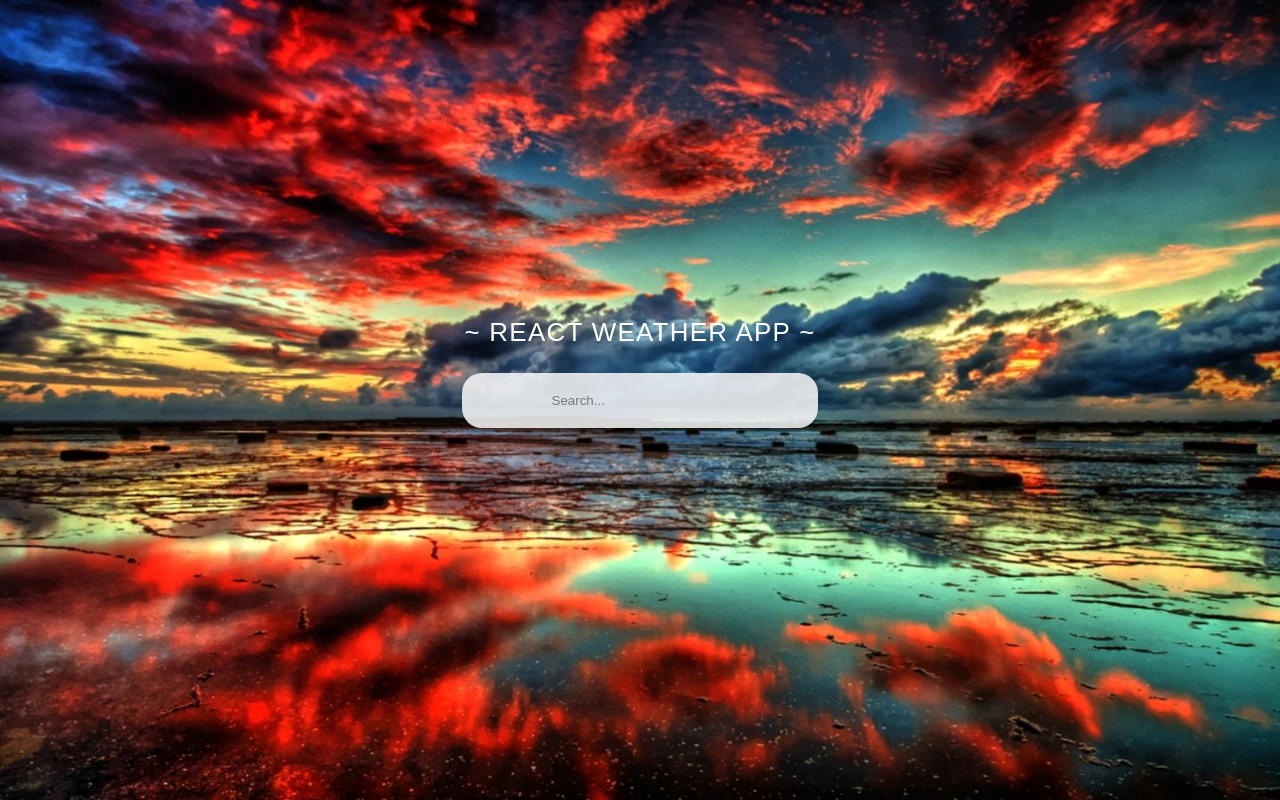
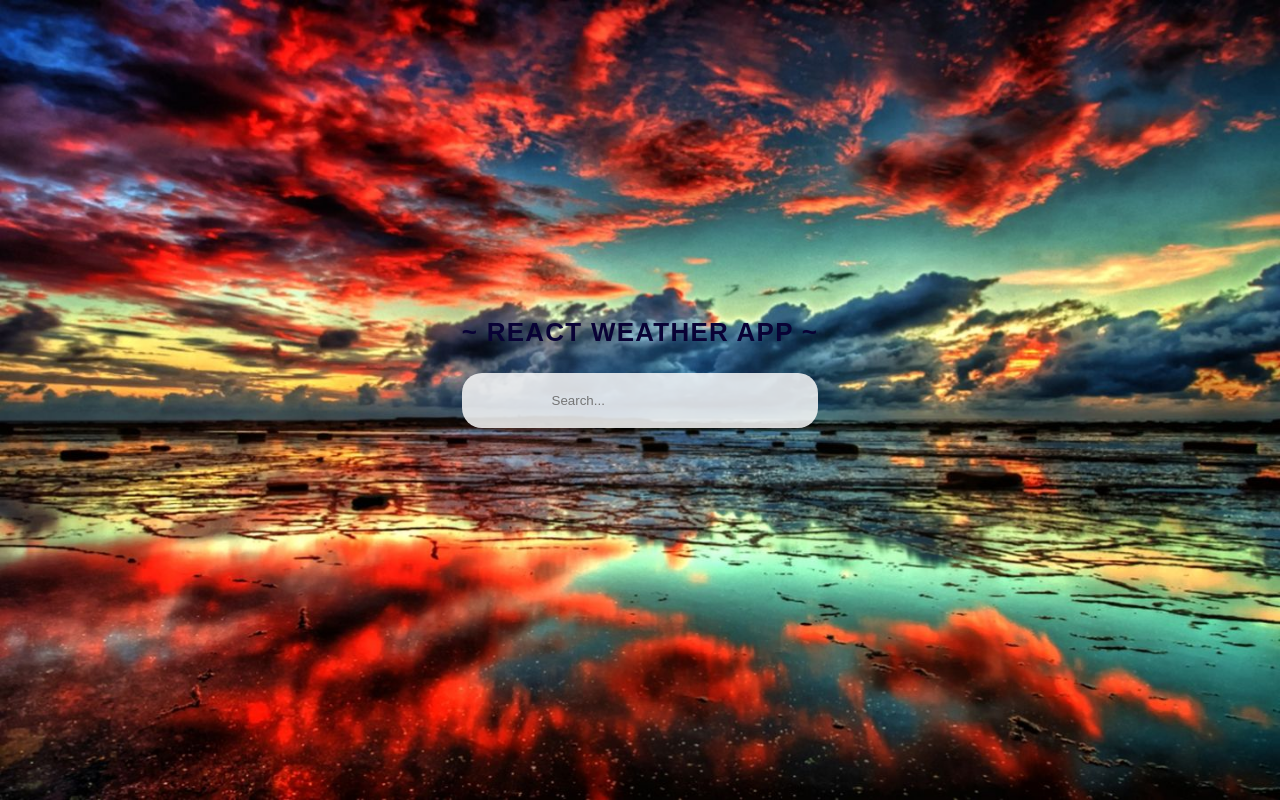
Before and after one commit to jackeycho/weather-app, a React (Create React App) app: page / in a window 1280 px wide. Built offline with nearby package versions, Linux system fonts and the light colour scheme.

Commit message:
Add files via upload

```diff
--- a/src/App.css
+++ b/src/App.css
@@ -51,7 +51,8 @@ p {
 }
 .sup {
   font-size: 2em;
-  color: #fff;
+  font-weight: 800;
+  color: rgb(9, 2, 53);
 }
 
 .city-temp {
```
